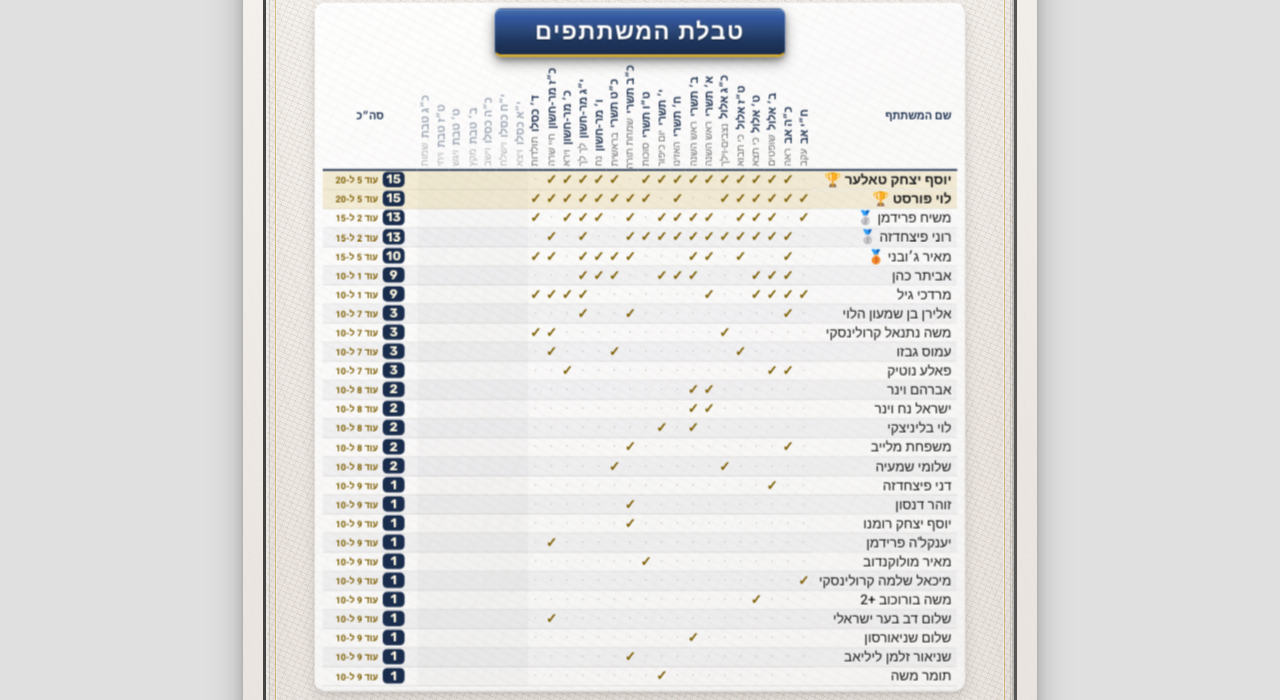
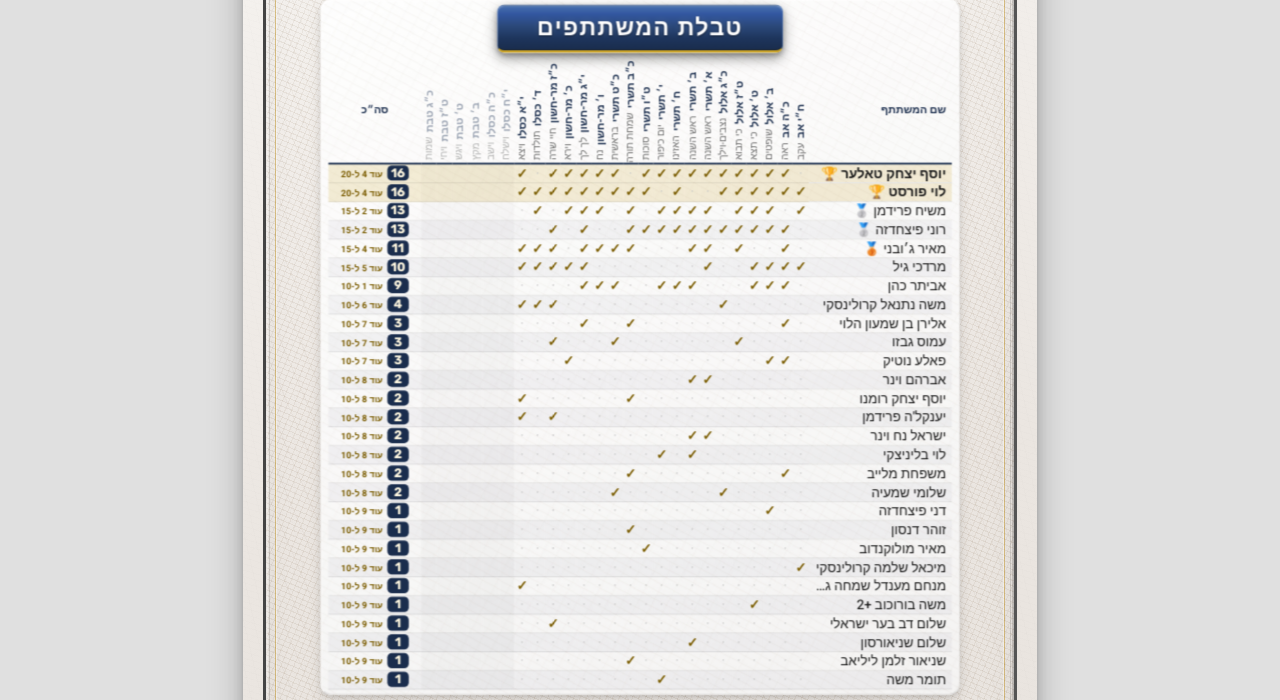
Before and after one commit to Israel-Kli/shabbat-timetable, a plain HTML site: page progress.html in a window 1280 px wide. Shown: the part 256-956 px from the top of the page. Drawn offline with Linux system fonts and the light colour scheme; a web font is replaced by a local one.

Commit message:
Tracker: add Shabbat Vayetze attendance

```diff
--- a/progress.html
+++ b/progress.html
@@ -624,7 +624,20 @@
             'משה נתנאל קרולינסקי',
           ],
         },
-        { date: 'י״א כסלו', parasha: 'ויצא' },
+        {
+          date: 'י״א כסלו',
+          parasha: 'ויצא',
+          names: [
+            'יוסף יצחק טאלער',
+            'מאיר ג׳ובני',
+            'לוי פורסט',
+            'יוסף יצחק רומנו',
+            'מרדכי גיל',
+            'יענקל\'ה פרידמן',
+            'משה נתנאל קרולינסקי',
+            'מנחם מענדל שמחה גרוסמן',
+          ],
+        },
         { date: 'י״ח כסלו', parasha: 'וישלח' },
         { date: 'כ״ה כסלו', parasha: 'וישב' },
         { date: 'ב׳ טבת', parasha: 'מקץ' },
```
